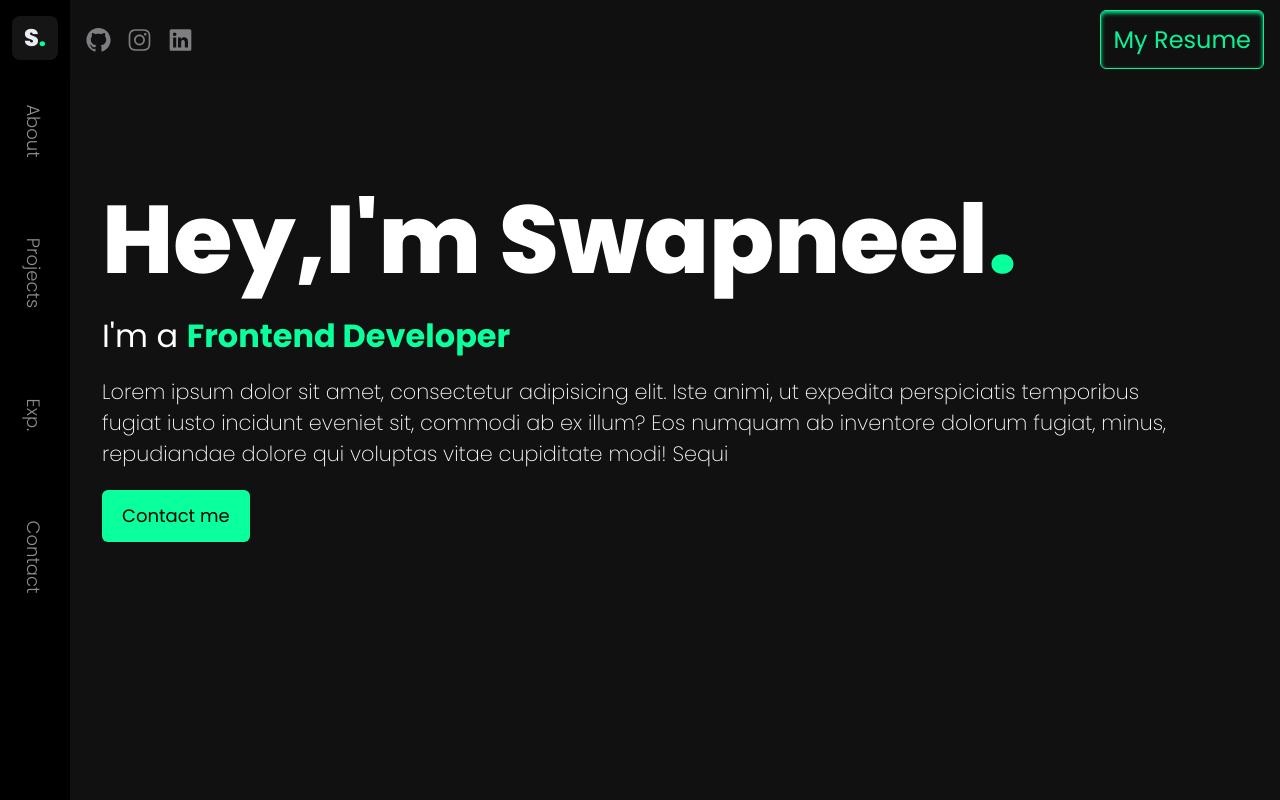
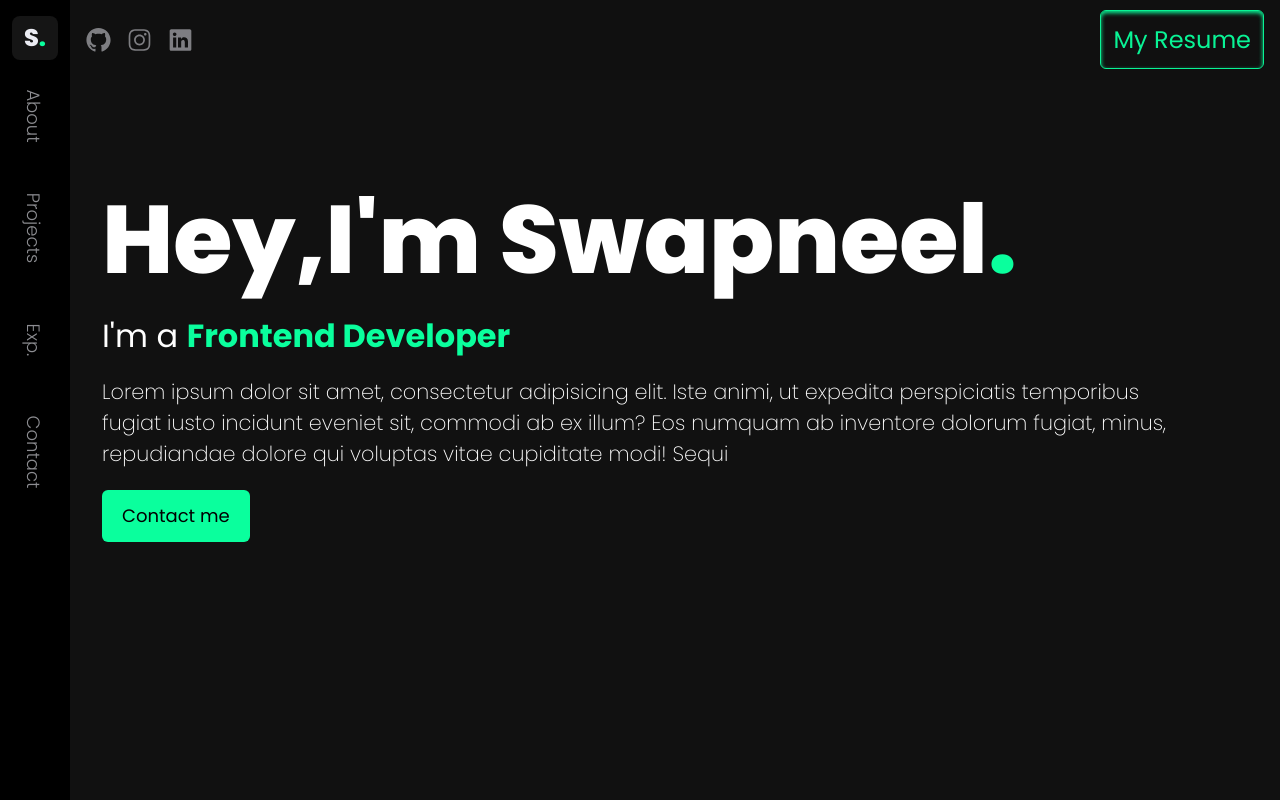
Before and after one commit to swapneel1026/portfolio-v.1.0, a Next.js app: page / in a window 1280 px wide. Shown: the top 800 px of the page. Built offline with nearby package versions, Linux system fonts and the light colour scheme.

Commit message:
fix:active link style

```diff
--- a/src/app/components/SideNavbar.tsx
+++ b/src/app/components/SideNavbar.tsx
@@ -1,6 +1,9 @@
+"use client";
 import Link from "next/link";
+import { useState } from "react";
 
 const SideNavbar = () => {
+  const [selected, setselected] = useState("");
   const links = [
     {
       linkName: "About",
@@ -27,7 +30,12 @@ const SideNavbar = () => {
       {links.map((link) => (
         <Link
           key={link.linkName}
-          className="active:border-t-4 active:border-[#0aff9d]active transition-all duration-300 hover:opacity-100 opacity-60 rotate-90 border-t-4 border-[#000] hover:border-t-4 hover:border-[#0aff9d] my-10 py-[15px] min-w-[7rem]  flex justify-center"
+          onClick={() => setselected(link.href)}
+          className={`${
+            selected === link.href
+              ? "border-t-4 border-[#0aff9d]"
+              : "border-t-4 border-[#000]"
+          } transition-all duration-300 hover:opacity-100 opacity-60 rotate-90  hover:border-t-4 hover:border-[#0aff9d] my-[1.5625rem] py-[0.9375rem] min-w-[7rem]  flex justify-center`}
           href={link.href ?? "/"}
         >
           {link.linkName}
```
